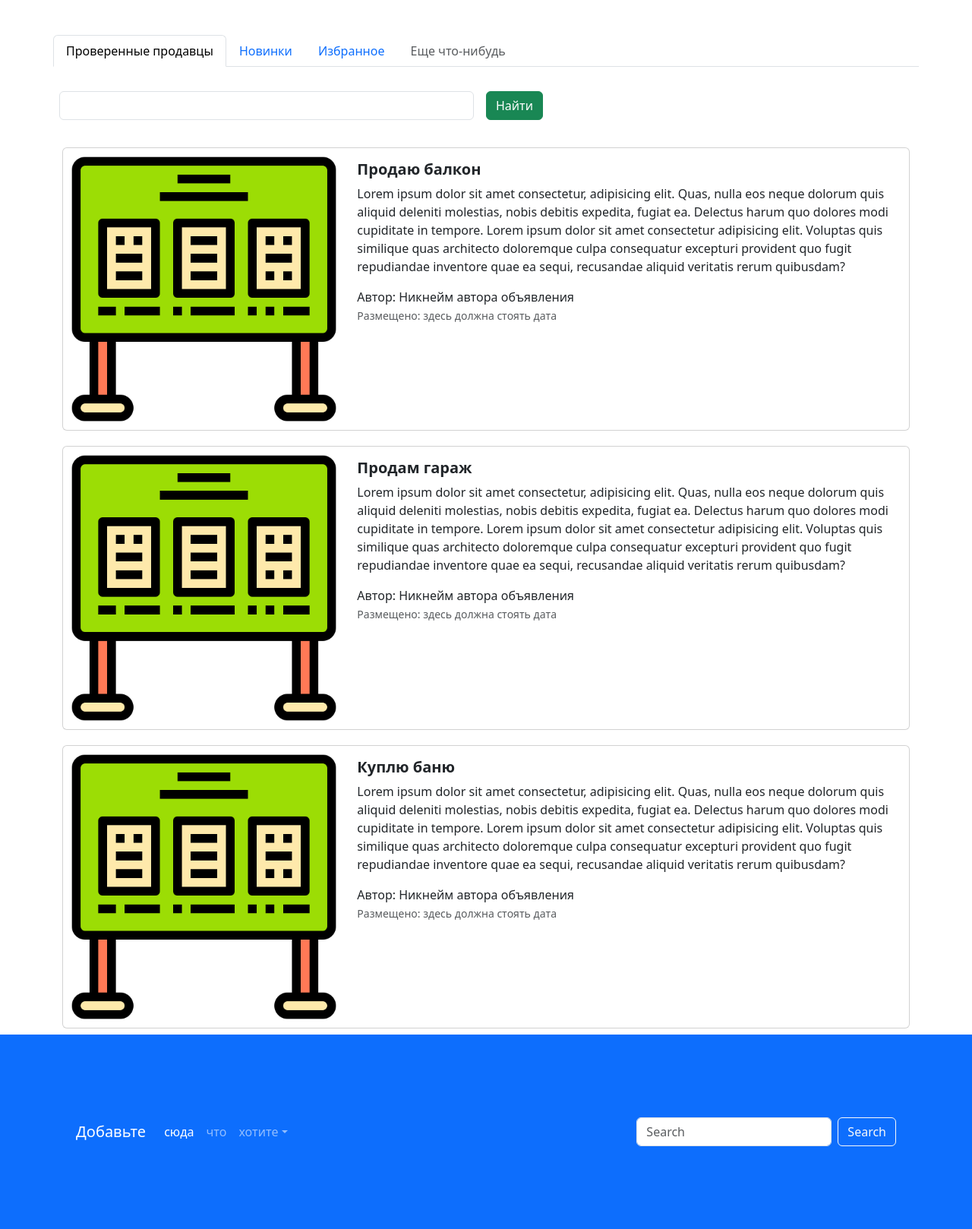
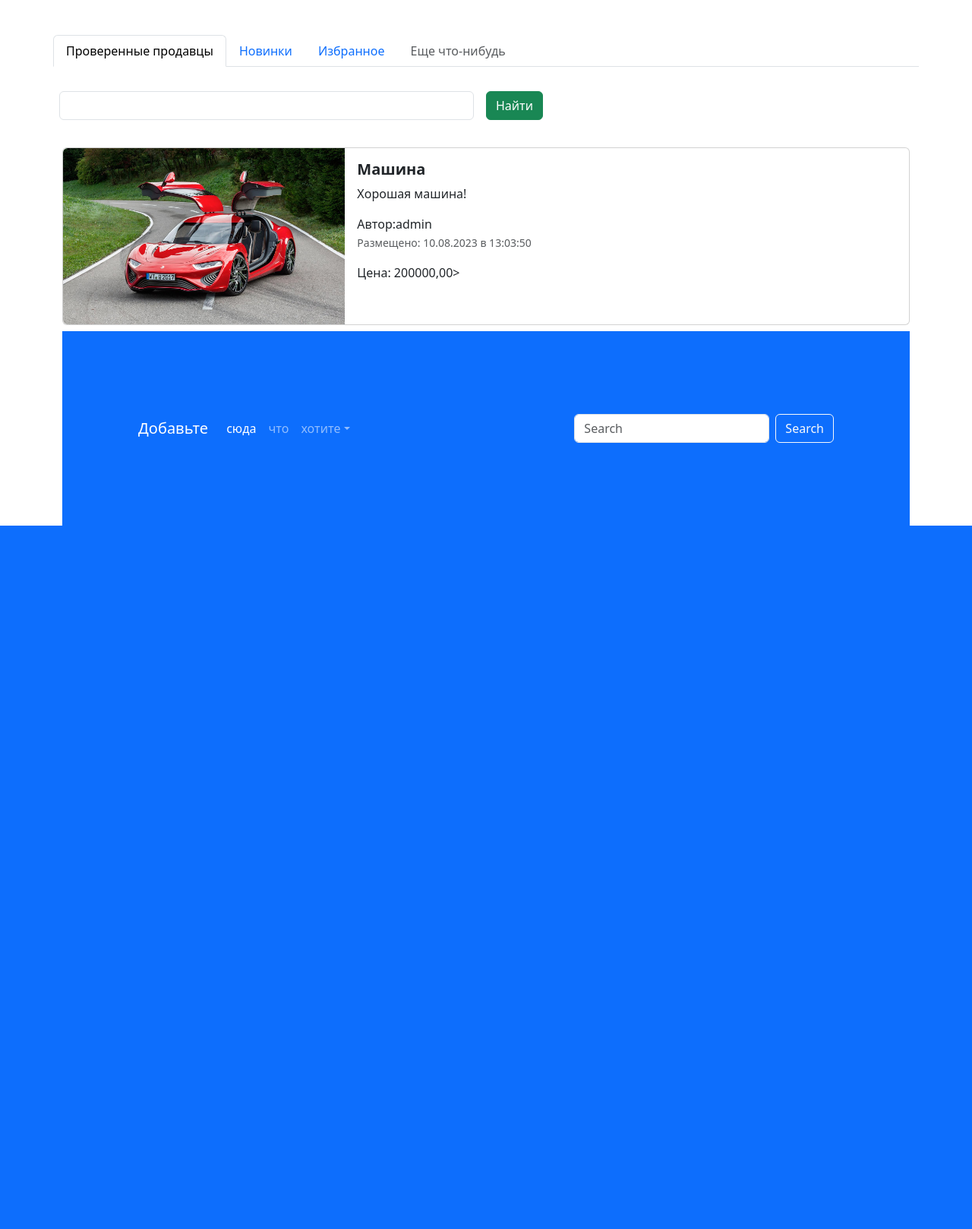
Before and after one commit to SergeiLakeev/DJANGO, a Django app: page / in a window 1280 px wide. Shown: the part 702-2320 px from the top of the page at 76% size. After the commit the page ends 1394 px from the top, so only its background shows below. Run offline with Django 4.2, Linux system fonts and the light colour scheme; data comes from the database, SQL or seed files in the repository; both versions use the stored data as it was after the commit; some libraries are stand-ins or nearby versions.

Commit message:
дз 9 номер

```diff
--- a/advertisment/advertisment/settings.py
+++ b/advertisment/advertisment/settings.py
@@ -124,3 +124,9 @@ STATICFILES_DIRS = [
 # https://docs.djangoproject.com/en/4.2/ref/settings/#default-auto-field
 
 DEFAULT_AUTO_FIELD = 'django.db.models.BigAutoField'
+
+
+#Media config
+
+MEDIA_ROOT= Path.joinpath(BASE_DIR, 'media/')
+MEDIA_URL = 'media/'
--- a/advertisment/advertisment/urls.py
+++ b/advertisment/advertisment/urls.py
@@ -1,24 +1,12 @@
-"""
-URL configuration for advertisment project.
 
-The `urlpatterns` list routes URLs to views. For more information please see:
-    https://docs.djangoproject.com/en/4.2/topics/http/urls/
-Examples:
-Function views
-    1. Add an import:  from my_app import views
-    2. Add a URL to urlpatterns:  path('', views.home, name='home')
-Class-based views
-    1. Add an import:  from other_app.views import Home
-    2. Add a URL to urlpatterns:  path('', Home.as_view(), name='home')
-Including another URLconf
-    1. Import the include() function: from django.urls import include, path
-    2. Add a URL to urlpatterns:  path('blog/', include('blog.urls'))
-"""
 from django.contrib import admin
 from django.urls import path, include
-
+from django.conf.urls.static import static
+from django.conf import settings
 urlpatterns = [
     path('admin/', admin.site.urls),
     path('',include('app_advertisment.urls')),
     path('', include('app_lesson_4.urls'))
 ]
+if settings.DEBUG:
+    urlpatterns += static(settings.MEDIA_URL, document_root= settings.MEDIA_ROOT)
--- a/advertisment/app_advertisment/models.py
+++ b/advertisment/app_advertisment/models.py
@@ -2,7 +2,10 @@ from django.db import models
 from django.contrib import admin
 from django.utils.html import format_html
 from django.utils import timezone
+from django.contrib.auth import get_user_model
 
+
+User = get_user_model()
 class Advertisement(models.Model):
     title = models.CharField('Заголовок', max_length= 12 )
     description = models.TextField('Описание')
@@ -10,7 +13,8 @@ class Advertisement(models.Model):
     auction = models.BooleanField('торг', help_text='Отметьте, если торг уместен')
     created_at= models.DateTimeField('Дата и время создания', auto_now_add=True)
     updatet_at = models.DateTimeField('Дата и время изменения', auto_now=True)
-
+    user = models.ForeignKey(User, verbose_name='Пользователь', on_delete=models.CASCADE)
+    image = models.ImageField('Изображение',upload_to='advertisements/')
     @admin.display(description='Дата создания')
     def created_date(self):
         if self.created_at.date() == timezone.now().date():
@@ -29,6 +33,11 @@ class Advertisement(models.Model):
             )
         return self.updatet_at.strftime('%d.%m.%Y в %H:%M:%S')
 
+    @admin.display(description='фото')
+    def get_image(self):
+        if self.image:
+            return format_html(
+            '<img src="{url}" style="max-width: 80px; max-height: 80px"', url = self.image.url)
 
     def __str__(self):
         return f'<Advertisement: Advertisement(id={self.id}, title={self.title}, price={self.price})>'
--- a/advertisment/app_advertisment/views.py
+++ b/advertisment/app_advertisment/views.py
@@ -1,7 +1,11 @@
 from django.shortcuts import render
-from django.http import HttpResponse
+from .models import Advertisement
 
 def index(reqest):
-    return render(reqest, 'index.html')
+    advertisement = Advertisement.objects.all()
+    context = {'advertisement':advertisement}
+    return render(reqest, 'index.html', context)
+
+
 def top_sellers(reqest):
     return render(reqest, 'top-sellers.html')
--- a/advertisment/templates/index.html
+++ b/advertisment/templates/index.html
@@ -97,90 +97,34 @@
       </div>
     </form>
   </div>
+  {%for adv in advertisement%}
   <div class="col">
     <div class="card mb-2" style="max-width: 1200px; margin-top: 20px;">
       <div class="row g-0">
         <div class="col-md-4">
           <a href="advertisement.html" class="nav-link">
-            <img src="{% static 'img/123.png' %}" class="img-fluid rounded-start" alt="Card title">
+             <img src="{% if adv.image %} {{ adv.image.url }} {%else%} {%static 'img/123.png'%} {% endif %}" class="img-fluid rounded-start" alt="Card title">
+          </a>
           </a>
         </div>
         <div class="col-md-8">
           <div class="card-body">
             <h5 class="card-title">
-              <a href="advertisement.html" class="nav-link"><strong>Продаю балкон</strong></a>
+              <a href="advertisement.html" class="nav-link"><strong>{{adv.title}}</strong></a>
             </h5>
             <a href="advertisement.html" class="nav-link">
               <p class="card-text">
-                Lorem ipsum dolor sit amet consectetur, adipisicing elit. Quas, nulla eos neque dolorum quis aliquid
-                deleniti molestias, nobis debitis expedita, fugiat ea. Delectus harum quo dolores modi cupiditate in
-                tempore. Lorem ipsum dolor sit amet consectetur adipisicing elit. Voluptas quis similique quas
-                architecto doloremque culpa consequatur excepturi provident quo fugit repudiandae inventore quae ea
-                sequi, recusandae aliquid veritatis rerum quibusdam?
+                {{adv.description}}
               </p>
-              <span>Автор: Никнейм автора объявления</span>
-              <p class="card-text"><small class="text-muted">Размещено: здесь должна стоять дата</small></p>
+              <span>Автор:{{adv.user}}</span>
+              <p class="card-text"><small class="text-muted">Размещено: {{adv.created_date}}</small></p>
+              <span>Цена: {{adv.price}}</span>>
             </a>
           </div>
         </div>
       </div>
     </div>
-    <div class="card mb-2" style="max-width: 1200px; margin-top: 20px;">
-      <div class="row g-0">
-        <div class="col-md-4">
-          <a href="advertisement.html" class="nav-link">
-            <img src="{% static 'img/123.png' %}" class="img-fluid rounded-start" alt="Card title">
-          </a>
-        </div>
-        <div class="col-md-8">
-          <div class="card-body">
-            <h5 class="card-title">
-              <a href="advertisement.html" class="nav-link"><strong>Продам гараж</strong></a>
-            </h5>
-            <a href="advertisement.html" class="nav-link">
-              <p class="card-text">
-                Lorem ipsum dolor sit amet consectetur, adipisicing elit. Quas, nulla eos neque dolorum quis aliquid
-                deleniti molestias, nobis debitis expedita, fugiat ea. Delectus harum quo dolores modi cupiditate in
-                tempore. Lorem ipsum dolor sit amet consectetur adipisicing elit. Voluptas quis similique quas
-                architecto doloremque culpa consequatur excepturi provident quo fugit repudiandae inventore quae ea
-                sequi, recusandae aliquid veritatis rerum quibusdam?
-              </p>
-              <span>Автор: Никнейм автора объявления</span>
-              <p class="card-text"><small class="text-muted">Размещено: здесь должна стоять дата</small></p>
-            </a>
-          </div>
-        </div>
-      </div>
-    </div>
-    <div class="card mb-2" style="max-width: 1200px; margin-top: 20px;">
-      <div class="row g-0">
-        <div class="col-md-4">
-          <a href="advertisement.html" class="nav-link">
-            <img src="{% static 'img/123.png' %}" class="img-fluid rounded-start" alt="Card title">
-          </a>
-        </div>
-        <div class="col-md-8">
-          <div class="card-body">
-            <h5 class="card-title">
-              <a href="advertisement.html" class="nav-link"><strong>Куплю баню</strong></a>
-            </h5>
-            <a href="advertisement.html" class="nav-link">
-              <p class="card-text">
-                Lorem ipsum dolor sit amet consectetur, adipisicing elit. Quas, nulla eos neque dolorum quis aliquid
-                deleniti molestias, nobis debitis expedita, fugiat ea. Delectus harum quo dolores modi cupiditate in
-                tempore. Lorem ipsum dolor sit amet consectetur adipisicing elit. Voluptas quis similique quas
-                architecto doloremque culpa consequatur excepturi provident quo fugit repudiandae inventore quae ea
-                sequi, recusandae aliquid veritatis rerum quibusdam?
-              </p>
-              <span>Автор: Никнейм автора объявления</span>
-              <p class="card-text"><small class="text-muted">Размещено: здесь должна стоять дата</small></p>
-            </a>
-          </div>
-        </div>
-      </div>
-    </div>
-  </div>
-</div>
+    {%endfor%}
 <footer style="padding: 100px;" class="bg-primary">
   <nav class="navbar navbar-expand-sm navbar-dark">
     <a class="navbar-brand" href="#">Добавьте</a>
```
Also changed, not shown: advertisment/app_advertisment/admin.py (+8 -2 lines), advertisment/advertisements/IMG-20230529-WA0000.jpg (added), advertisment/app_advertisment/migrations/0005_advertisement_user.py (added), advertisment/app_advertisment/migrations/0006_advertisement_image.py (added), advertisment/db.sqlite3, advertisment/media/advertisements/2023-07-12_2.png (added), advertisment/media/advertisements/2023-07-12_8.png (added), advertisment/media/advertisements/би_би.jpg (added).
